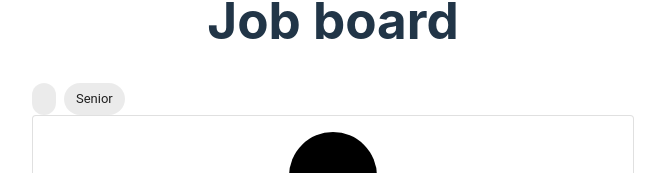
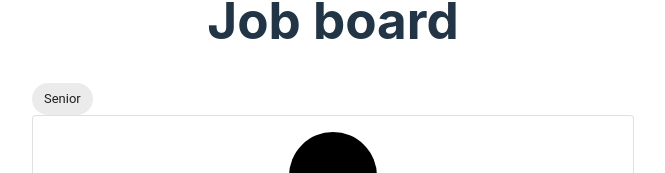
Before and after one commit to Nat-crit20/job-listing, a React (Vite) app in the folder space-tourism/: page / in a window 1280 px wide. Both pictures are taken after a click on the button "Senior". Shown: the part 226-399 px from the top of the page, without its empty margins (307-972 px from the left). Built offline with nearby package versions, Linux system fonts and the light colour scheme.

Commit message:
Created method for removing the filters

```diff
--- a/space-tourism/src/App.tsx
+++ b/space-tourism/src/App.tsx
@@ -33,17 +33,42 @@ const App: FC<AppProps> = ({ title }) => {
   const handleSetRole = (role: string) => {
     setRole(role);
   };
+  const handleRemoveRole = () => {
+    setRole("");
+  };
+
   const handleSetLevel = (level: string) => {
     setLevel(level);
+  };
+  const handleRemoveLevel = () => {
+    setLevel("");
   };
   const handleSetLang = (language: string) => {
     if (!jobLang.includes(language)) {
       setJobLang((lang) => [...lang, language]);
     }
   };
+  const handleRemoveLang = (language: string) => {
+    if (jobLang.includes(language)) {
+      setJobLang((lang) =>
+        lang.filter((l) => {
+          return l !== language;
+        })
+      );
+    }
+  };
   const handleSetTool = (tool: string) => {
     if (!jobTools.includes(tool)) {
       setJobTools((to) => [...to, tool]);
+    }
+  };
+  const handleRemoveTool = (tool: string) => {
+    if (jobTools.includes(tool)) {
+      setJobTools((to) =>
+        to.filter((t) => {
+          return t !== tool;
+        })
+      );
     }
   };
   useEffect(() => {
@@ -133,6 +158,10 @@ const App: FC<AppProps> = ({ title }) => {
         jobLevel={jobLevel}
         jobLang={jobLang}
         jobTools={jobTools}
+        handleRemoveRole={handleRemoveRole}
+        handleRemoveLevel={handleRemoveLevel}
+        handleRemoveLang={handleRemoveLang}
+        handleRemoveTool={handleRemoveTool}
       />
       {currentJobs.map((job) => {
         return (
--- a/space-tourism/src/components/FilterView.tsx
+++ b/space-tourism/src/components/FilterView.tsx
@@ -7,6 +7,10 @@ interface FilterViewProps {
   jobLevel: string;
   jobLang: string[];
   jobTools: string[];
+  handleRemoveRole: () => void;
+  handleRemoveLevel: () => void;
+  handleRemoveLang: (language: string) => void;
+  handleRemoveTool: (tool: string) => void;
 }
 
 const FilterView: FC<FilterViewProps> = ({
@@ -14,17 +18,26 @@ const FilterView: FC<FilterViewProps> = ({
   jobLevel,
   jobRole,
   jobTools,
+  handleRemoveLang,
+  handleRemoveLevel,
+  handleRemoveRole,
+  handleRemoveTool,
 }) => {
   return (
     <div>
       <Stack direction="row" spacing={1}>
-        <Chip label={jobRole} />
-        <Chip label={jobLevel} />
+        {jobRole.length > 0 ? (
+          <Chip label={jobRole} onClick={handleRemoveRole} />
+        ) : null}
+        {jobLevel.length > 0 ? (
+          <Chip label={jobLevel} onClick={handleRemoveLevel} />
+        ) : null}
+
         {jobLang.map((lang) => {
-          return <Chip label={lang} />;
+          return <Chip label={lang} onClick={() => handleRemoveLang(lang)} />;
         })}
         {jobTools.map((tool) => {
-          return <Chip label={tool} />;
+          return <Chip label={tool} onClick={() => handleRemoveTool(tool)} />;
         })}
       </Stack>
     </div>
```
